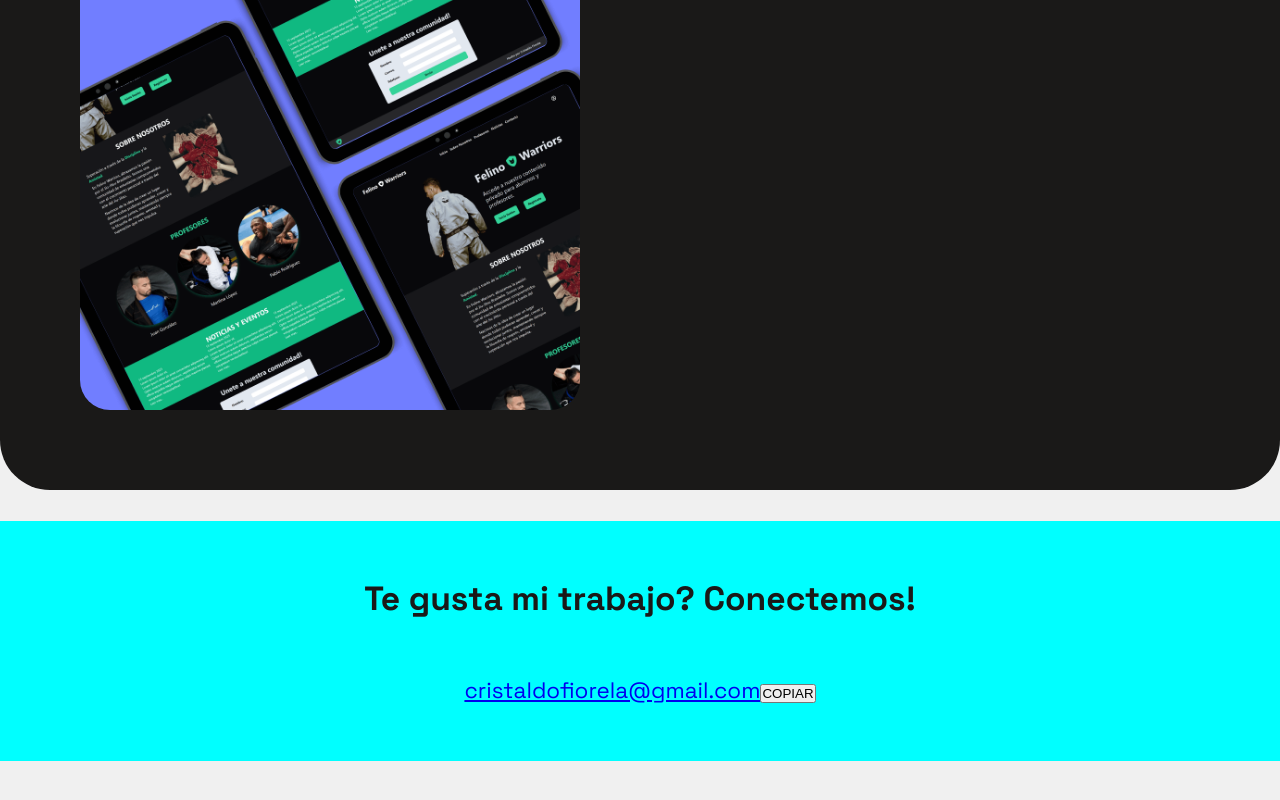
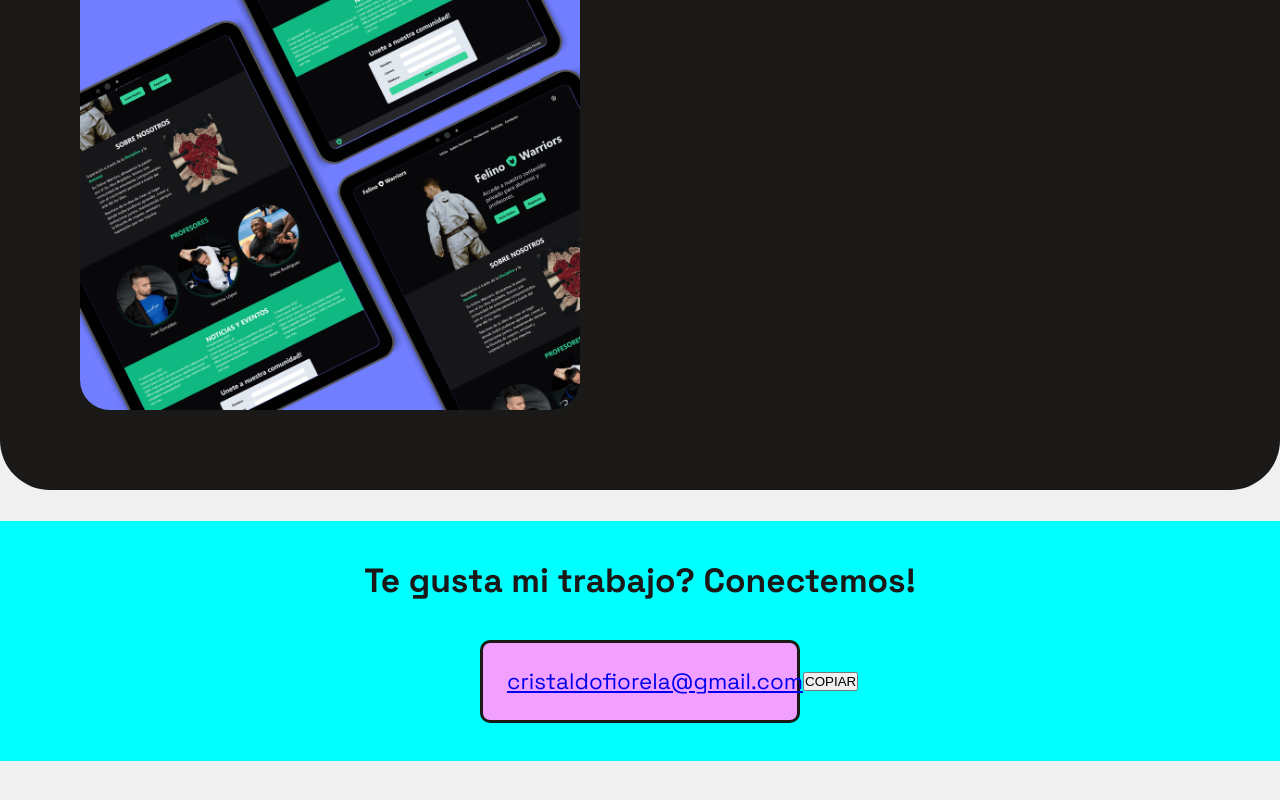
Before and after one commit to Cristaldo-Fiorela/portfolio2024, a React (Vite) app: page / in a window 1280 px wide. Shown: the part 3228-4028 px from the top of the page. Built offline with nearby package versions, Linux system fonts and the light colour scheme; a web font is replaced by a local one.

Commit message:
estilo incial de box de correo

```diff
--- a/src/index.css
+++ b/src/index.css
@@ -348,6 +348,17 @@ footer section#contact-container {
   width: 100%;
 }
 
+footer section#contact-container div#mail-box {
+  align-items: center;
+  background-color: #F1A0FF;
+  border: solid;
+  border-radius: 10px;
+  display: flex;
+  justify-content: space-between;
+  padding: 1.5rem;
+  width: 25%;
+}
+
 /* ANIMACION */
 
 @keyframes rotate {
```
